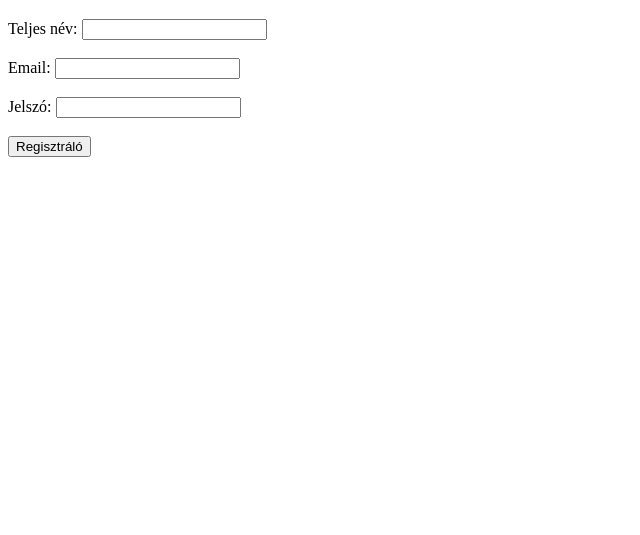
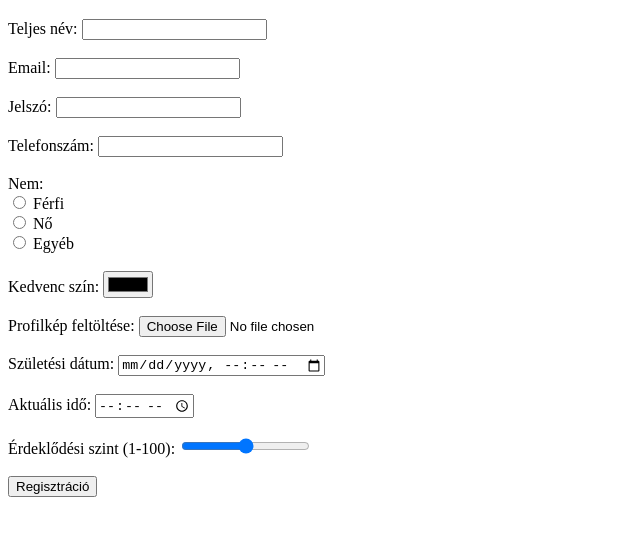
Before and after one commit to juhaszszabolcs90/24_10_08_Zsiros_JuhaszZalan_note, a plain HTML site: page templates/signup_form.html in a window 1280 px wide. Shown: the part 61-596 px from the top of the page, without its empty margins (0-640 px from the left). Drawn offline with Linux system fonts and the light colour scheme.

Commit message:
update signup_form with input fields

```diff
--- a/templates/signup_form.html
+++ b/templates/signup_form.html
@@ -1,5 +1,5 @@
 <!DOCTYPE html>
-<html lang="en">
+<html lang="hu">
 <head>
     <meta charset="UTF-8">
     <meta name="viewport" content="width=device-width, initial-scale=1.0">
@@ -19,7 +19,34 @@
         <label for="password">Jelszó:</label>
         <input type="password" id="password" name="password" required><br><br>
 
-        <input type="submit" value="Regisztráló">
+        <label for="phone">Telefonszám:</label>
+        <input type="tel" id="phone" name="phone"><br><br>
+
+        <label>Nem:</label><br>
+        <input type="radio" id="male" name="gender" value="male">
+        <label for="male">Férfi</label><br>
+        <input type="radio" id="female" name="gender" value="female">
+        <label for="female">Nő</label><br>
+        <input type="radio" id="other" name="gender" value="other">
+        <label for="other">Egyéb</label><br><br>
+
+        <label for="color">Kedvenc szín:</label>
+        <input type="color" id="color" name="color "><br><br>
+
+        <label for="profile-pic">Profilkép feltöltése:</label>
+        <input type="file" id="profile-pic" name="profile-pic "><br><br>
+
+
+        <label for="Born-date">Születési dátum:</label>
+        <input type="datetime-local" id="Born-date" name="Born-date "><br><br>
+
+        <label for="Actual-time">Aktuális idő:</label>
+        <input type="time" id="Actual-time" name="Actual-time "><br><br>
+
+        <label for="interests">Érdeklődési szint (1-100):</label>
+        <input type="range" id="interests" name="interests" min="1" max="100"><br><br>
+
+        <input type="submit" value="Regisztráció">
 
 
     </form>
```
